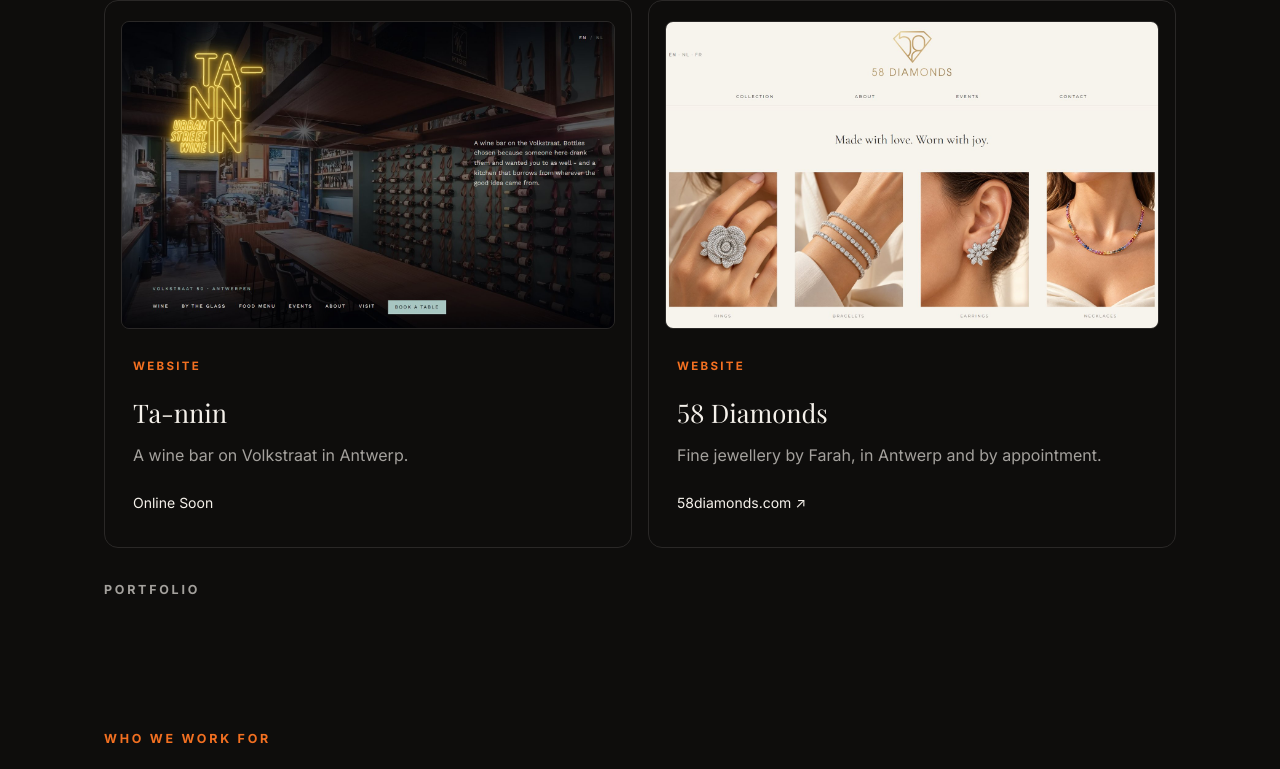
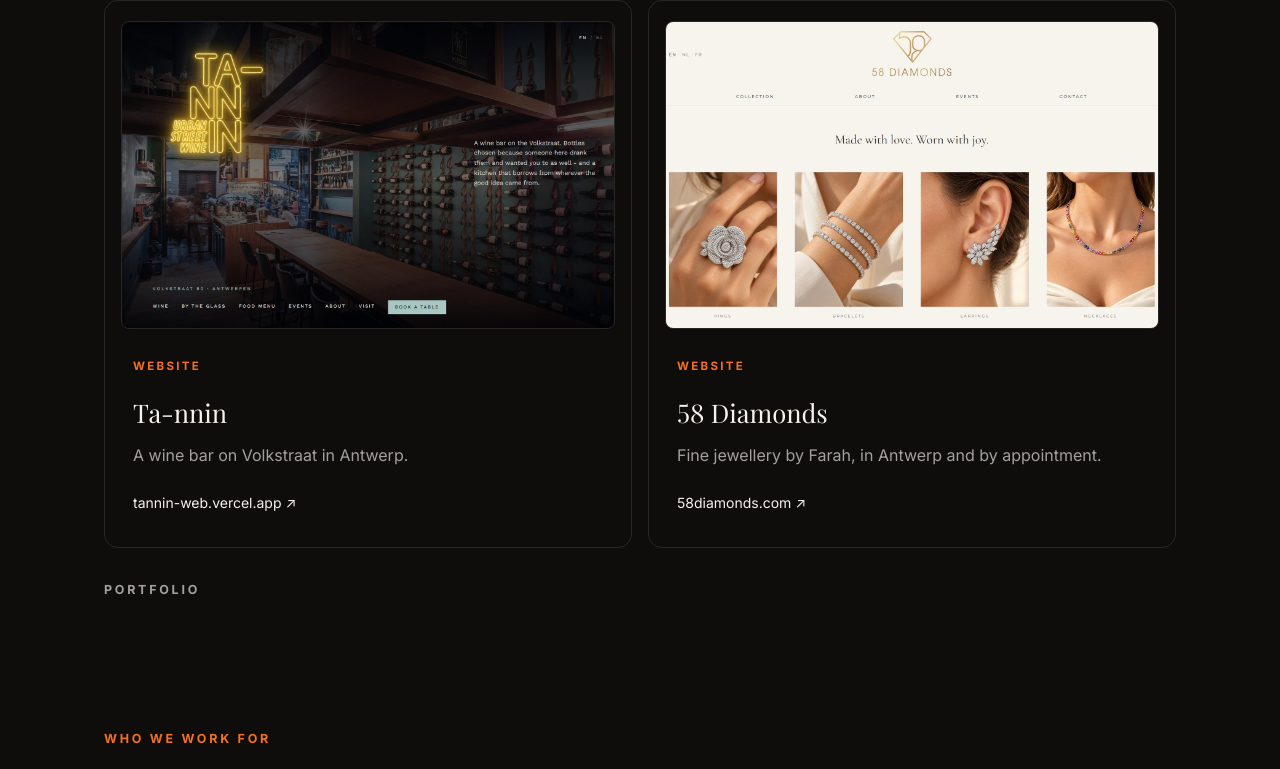
Before and after one commit to 18forge/18Forge, a Next.js app: page / in a window 1280 px wide. Shown: the part 3742-4511 px from the top of the page. Built offline with nearby package versions, Linux system fonts and the light colour scheme; no server answers; a web font is replaced by a local one.

Commit message:
Ta-nnin links to its site again, still marked Online Soon

```diff
--- a/app/content.ts
+++ b/app/content.ts
@@ -95,7 +95,7 @@
   kicker: "Selected work",
   title: "A few of the houses we have dressed.",
   intro: "These are some of the projects our founders have led.",
-  // Projects without a live address yet show this instead of a link.
+  // Shown on projects marked soon, before their own address is live.
   soon: "Online Soon",
   // The landing page shows only these, in this order.
   home: ["Ta-nnin", "58 Diamonds"],
@@ -110,6 +110,9 @@
         "The menu, wine list, bar list and events come from an admin the team runs themselves, and tables are booked in one tap. Behind it sits a full reservation system of our own, ready for the next venue.",
       ],
       role: "Website, admin",
+      soon: true,
+      url: "https://tannin-web.vercel.app/",
+      domain: "tannin-web.vercel.app",
       image: "/work/tannin.jpg",
     },
     {
--- a/app/portfolio/page.tsx
+++ b/app/portfolio/page.tsx
@@ -37,7 +37,7 @@
                   {item.about.map((paragraph) => (
                     <p key={paragraph}>{paragraph}</p>
                   ))}
-                  {!item.url && <p className="case-soon">{work.soon}</p>}
+                  {item.soon && <p className="case-soon">{work.soon}</p>}
                   <p className="case-role">
                     <span>{workPage.role}</span>
                     {item.role}
```
Also changed, not shown: 1 other file (tests, documents, lock files or other folders).
